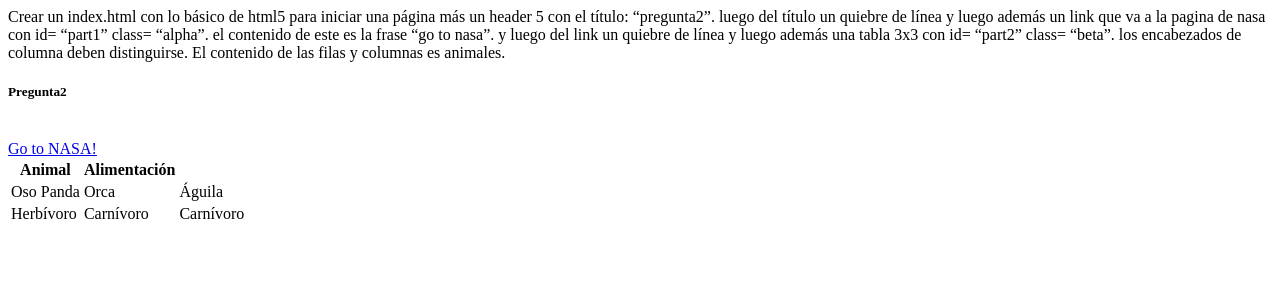
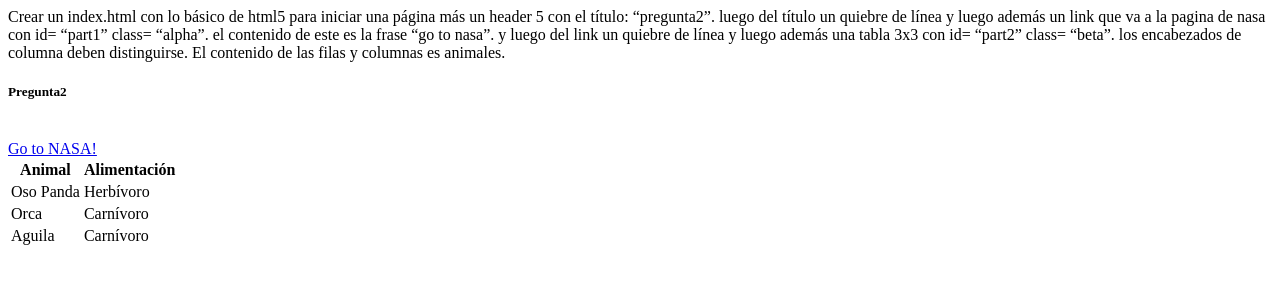
Before and after one commit to hector-gallo/Parcial1_PrograII, a plain HTML site: page pregunta2/index.html in a window 1280 px wide. Drawn offline with Linux system fonts and the light colour scheme.

Commit message:
Update index.html

```diff
--- a/pregunta2/index.html
+++ b/pregunta2/index.html
@@ -4,7 +4,6 @@ de nasa con id= “part1” class= “alpha”. el contenido de este es la frase
 quiebre de línea y luego además una tabla 3x3 con id= “part2” class= “beta”. los encabezados de columna deben
 distinguirse. El contenido de las filas y columnas es animales.
 
-<!DOCTYPE html>
 <html lang="en">
 <head>
     <meta charset="UTF-8">
@@ -13,9 +12,11 @@ distinguirse. El contenido de las filas y columnas es animales.
     <title>Document</title>
 </head>
 <body>
-    <h5>Pregunta2</h5><br>
+    <h5>Pregunta2</h5>
+    <br>
 
-    <a href="https://www.nasa.gov/" id="part1" class="alpha"> Go to NASA!</a><br>
+    <a href="https://www.nasa.gov/" id="part1" class="alpha"> Go to NASA!</a>
+    <br>
 
     <table id="part2" class="beta">
         <tr>
@@ -25,14 +26,20 @@ distinguirse. El contenido de las filas y columnas es animales.
 
         <tr>
             <td>Oso Panda</td>
-            <td>Orca</td>
-            <td>Águila</td>
+            <td>Herbívoro</td>
+
         </tr>
 
         <tr>
-            <td>Herbívoro</td>
+            <td>Orca</td>
             <td>Carnívoro</td>
+
+        </tr>
+
+        <tr>
+            <td>Aguila</td>
             <td>Carnívoro</td>
+
         </tr>
 
     </table>
```
